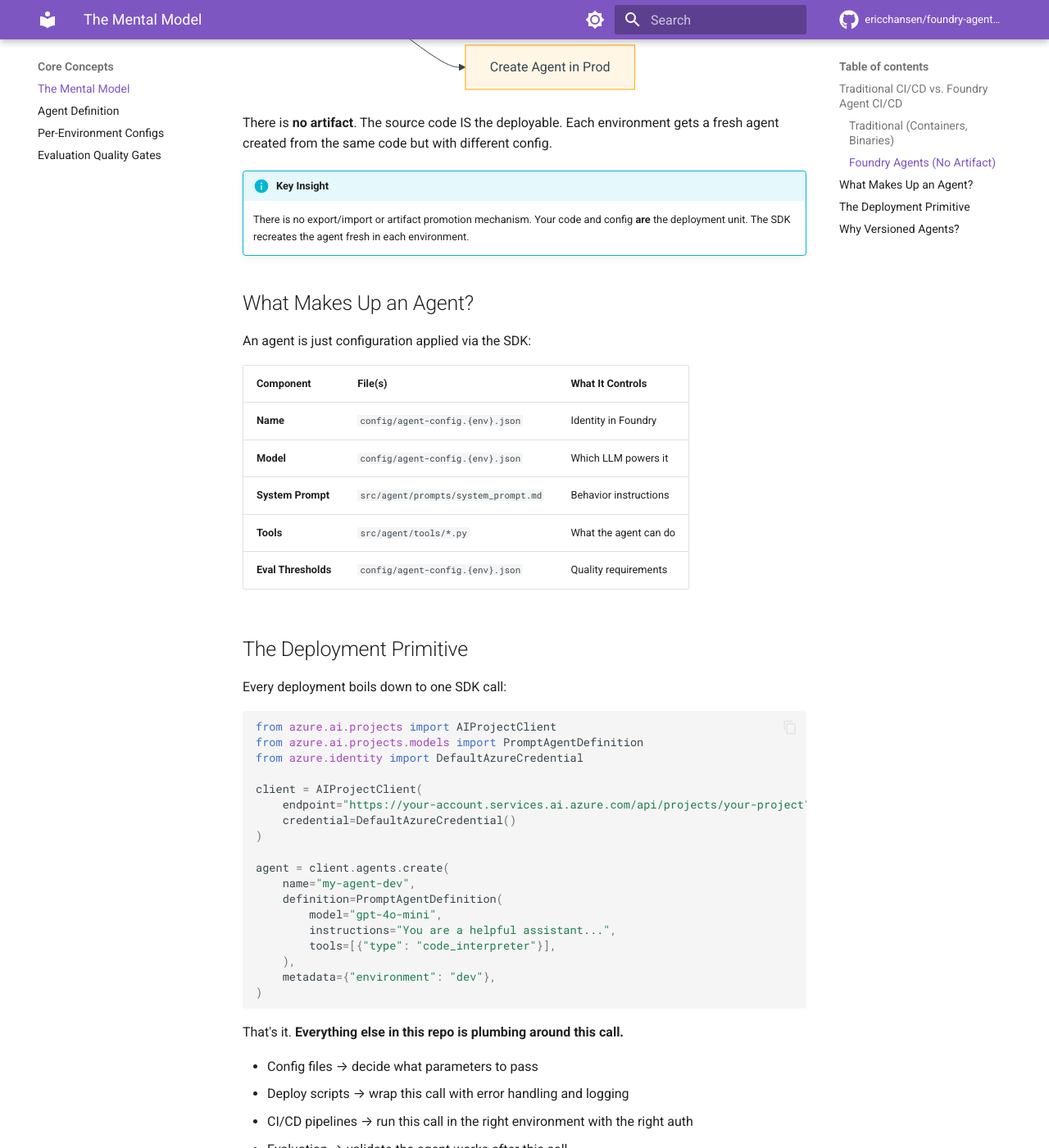
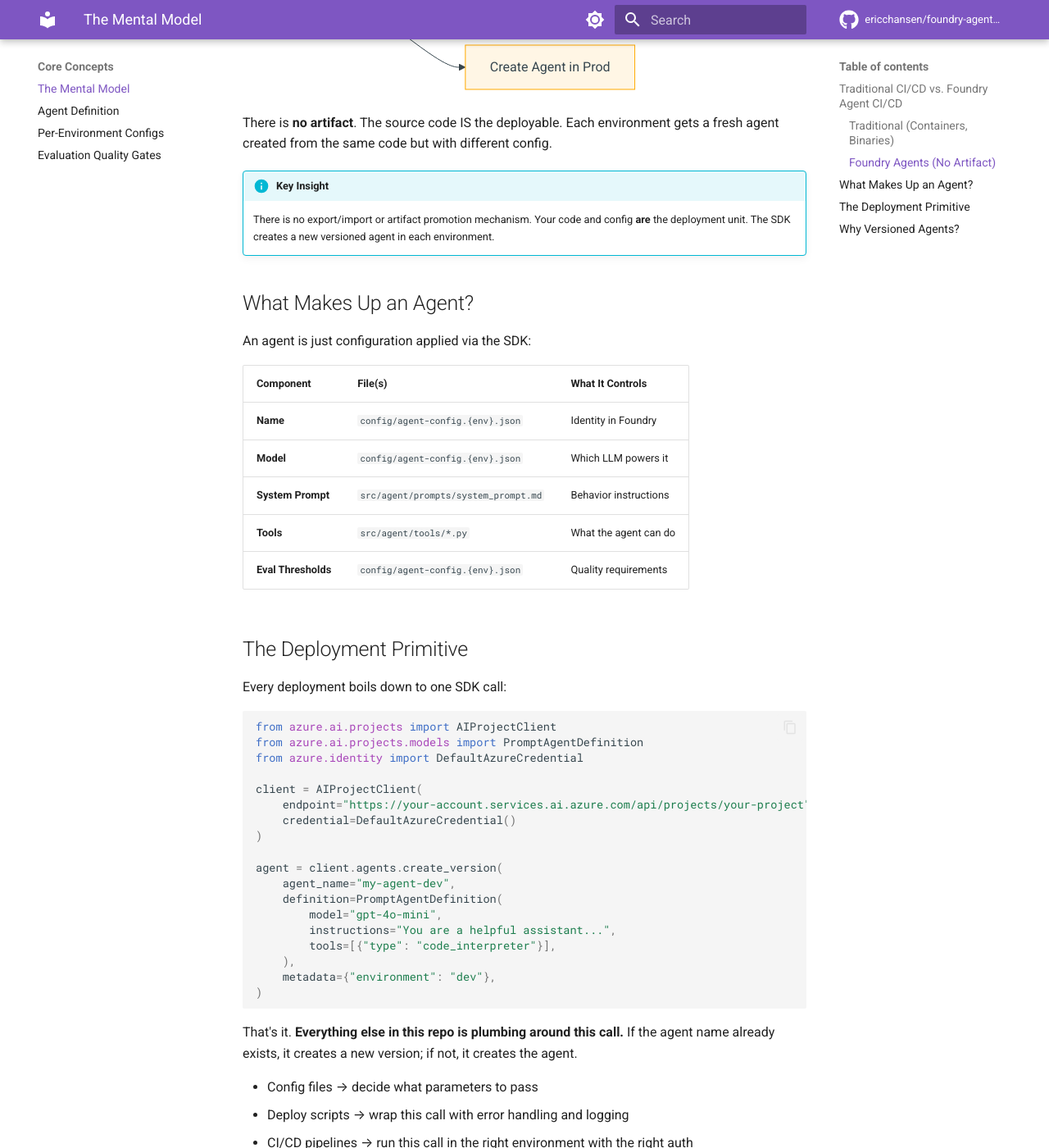
Before and after one commit to ericchansen/foundry-agents-lifecycle, an MkDocs documentation site: the page built from docs-site/concepts/mental-model.md, in a window 1280 px wide and 1400 px high, scrolled down 1004 px. Shown: the whole window at 82% size. Built offline with MkDocs 1.6.1 and Material for MkDocs 9.7.7, drawn with Linux system fonts in a browser that asks for light colours; comment, search, counter and statistics services are not loaded.

Commit message:
docs: Sweep remaining create() refs to create_version()
Address code review feedback: several docs and the source docstring
still referenced agents.create() or 'recreate fresh' language after
the initial fix. Updated faq.md, index.md, agent-definition.md,
mental-model.md, and agent_definition.py to consistently use
create_version() terminology throughout.

Co-authored-by: Copilot <223556219+Copilot@users.noreply.github.com>

````diff
--- a/docs-site/concepts/mental-model.md
+++ b/docs-site/concepts/mental-model.md
@@ -38,7 +38,7 @@ but with different config.
 !!! info "Key Insight"
     There is no export/import or artifact promotion mechanism.
     Your code and config **are** the deployment unit. The SDK
-    recreates the agent fresh in each environment.
+    creates a new versioned agent in each environment.
 
 ## What Makes Up an Agent?
 
@@ -66,8 +66,8 @@ client = AIProjectClient(
     credential=DefaultAzureCredential()
 )
 
-agent = client.agents.create(
-    name="my-agent-dev",
+agent = client.agents.create_version(
+    agent_name="my-agent-dev",
     definition=PromptAgentDefinition(
         model="gpt-4o-mini",
         instructions="You are a helpful assistant...",
@@ -77,7 +77,7 @@ agent = client.agents.create(
 )
 ```
 
-That's it. **Everything else in this repo is plumbing around this call.**
+That's it. **Everything else in this repo is plumbing around this call.** If the agent name already exists, it creates a new version; if not, it creates the agent.
 
 - Config files → decide what parameters to pass
 - Deploy scripts → wrap this call with error handling and logging
````
Also changed, not shown: docs-site/concepts/agent-definition.md (+4 -4 lines), docs-site/faq.md (+3 -2 lines), docs-site/index.md (+2 -2 lines), 1 other file.
